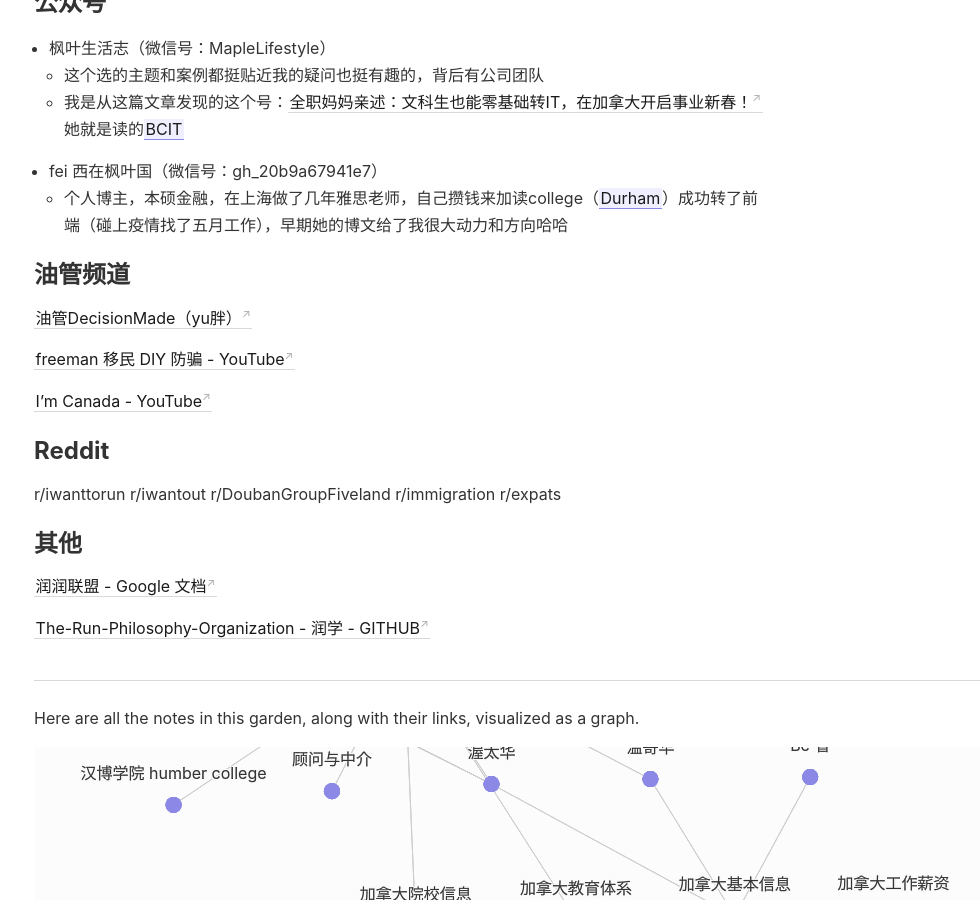
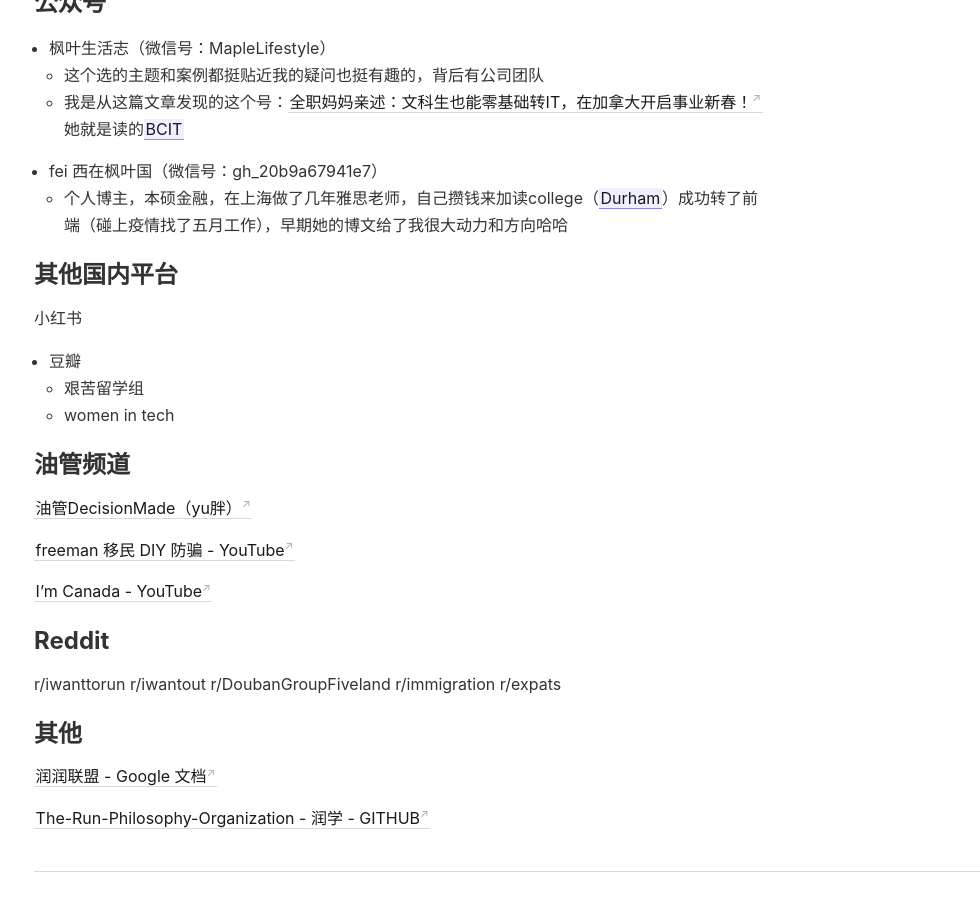
Before and after one commit to Gnblink0/InfoSharingCan, a Jekyll site: the page built from _notes/如何自己收集获取移民信息？.md, in a window 1280 px wide and 900 px high, scrolled down 892 px. Shown: the whole window, without its empty margins (102-1082 px from the left). Built offline with Jekyll 4.4.1, drawn with Linux system fonts in a browser that asks for light colours.

Commit message:
vault backup: 2022-09-05 18:23:18

```diff
--- a/_notes/如何自己收集获取移民信息？.md
+++ b/_notes/如何自己收集获取移民信息？.md
@@ -41,6 +41,15 @@
 - fei 西在枫叶国（微信号：gh_20b9a67941e7）
 	- 个人博主，本硕金融，在上海做了几年雅思老师，自己攒钱来加读college（[[Durham College 杜伦学院|Durham]]）成功转了前端（碰上疫情找了五月工作），早期她的博文给了我很大动力和方向哈哈
 
+## 其他国内平台
+
+小红书
+
+- 豆瓣
+	- 艰苦留学组
+	- women in tech
+
+
 ## 油管频道
 [油管DecisionMade（yu胖）](https://www.youtube.com/c/DecisionMade) <!--主持人是持牌顾问，有科普加拿大移民体系、移民动态-->
 
```
